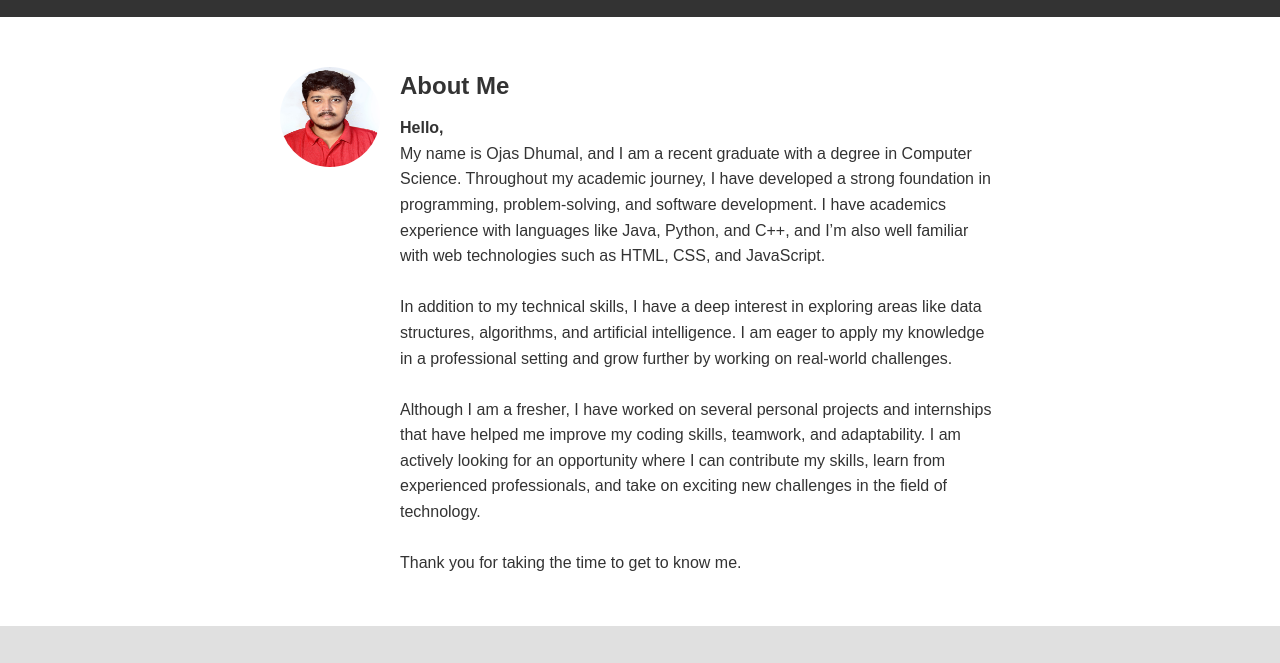
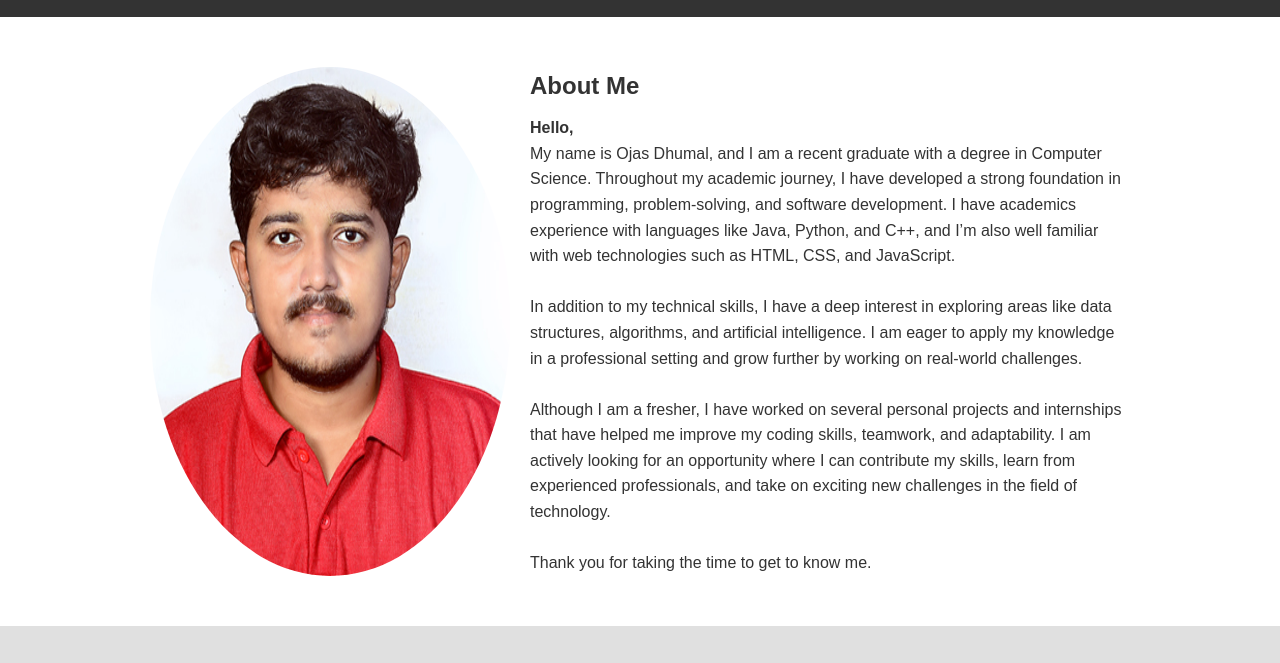
Before and after one commit to ojasdh/CODSOFT, a plain HTML site: page Portfolio/index.html in a window 1280 px wide. Shown: the part 105-768 px from the top of the page. Drawn offline with Linux system fonts and the light colour scheme; files whose address does not match are found by name.

Commit message:
style.css

```diff
--- a/Portfolio/style.css
+++ b/Portfolio/style.css
@@ -37,8 +37,8 @@
   }
 
   .profile-img {
-    width: 100px;
-    height: 100px;
+    width: auto;
+    height: auto;
     border-radius: 50%;
     margin-right: 20px;
   }
```
